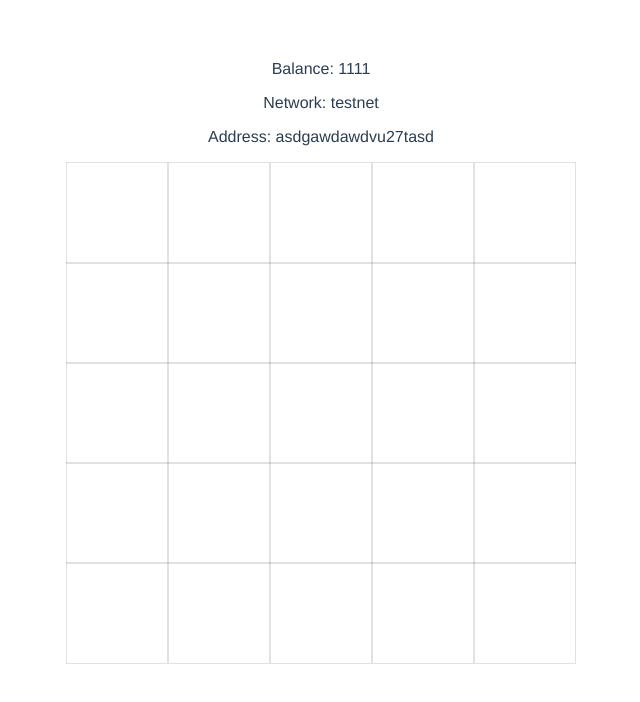
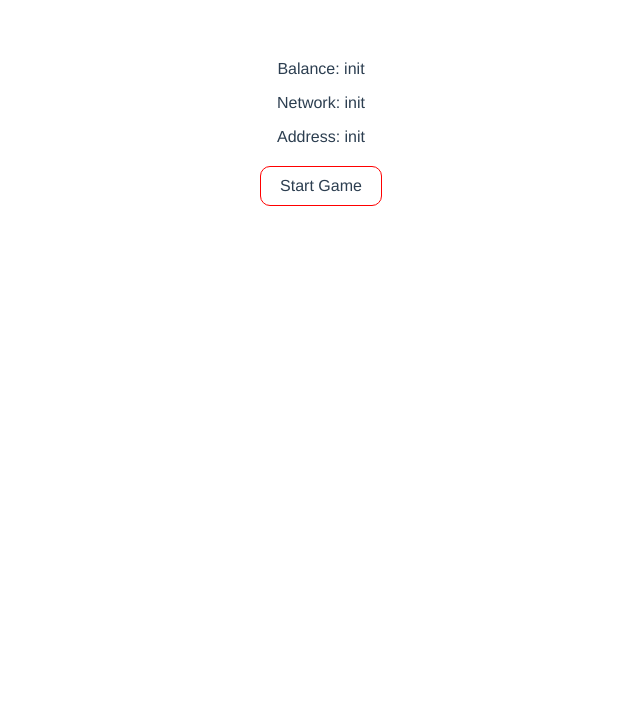
Before and after one commit to zksnake/zksnake-ui, a Vue app: page / in a window 1280 px wide. Shown: the top 702 px of the page, without its empty margins (319-959 px from the left). Built offline with nearby package versions, Linux system fonts and the light colour scheme.

Commit message:
setup wallet

```diff
--- a/src/components/HelloWorld.vue
+++ b/src/components/HelloWorld.vue
@@ -10,7 +10,7 @@
         <crossIcon class="icon" v-if="!setupGame&&!cells[x][y] && !canClick(x,y, curPlayer)" style="opacity: 0.1; "></crossIcon>
       </div>
     </div>
-    <!-- <div class="end" @click="endGame">End Game</div> -->
+    <div class="end" v-if="!wallet.client" @click="setUp">Start Game</div>
   </div>
 </template>
 
@@ -19,7 +19,7 @@
 import crossIcon from '../icons/cross.vue'
 import boomIcon from '../icons/boom.vue'
 import WalletInfo from './WalletInfo.vue'
-import { web3, SensiletWallet } from '../web3'
+import { web3, SensiletWallet, Network } from '../web3'
 
 export default {
   components: {
@@ -45,11 +45,16 @@ export default {
       wallet: {
         balance: 'init',
         network: 'init',
-        address: 'init'
+        address: 'init',
+        client: null
       }
     }
   },
   mounted () {
+    // this.setUp()
+  },
+  methods: {
+    async setUp () {
       // listen message
 
       const cells = [
@@ -63,17 +68,38 @@ export default {
 
       // TODO 初始化链
       // construct wallet
+
       const wallet = new SensiletWallet()
       web3.setWallet(wallet)
-    console.log(wallet.network)
-    // example to display wallet balance
+      const isConnected = await web3.wallet.isConnected()
+
+      if (isConnected) {
+        const n = await wallet.getNetwork()
+
+        if (n === Network.Mainnet) {
+          alert("your sensilet wallet's network is mainnet, switch to testnet before playing.")
+          return
+        }
+
+        web3.setWallet(new SensiletWallet(n))
+      } else {
+        try {
+          const res = await web3.wallet.requestAccount('zksnake')
+          if (!res) {
+            throw new Error('no response')
+          }
+        } catch (error) {
+          console.error('requestAccount error', error)
+        }
+      }
+      console.log(wallet)
       this.wallet = {
-      balance: '1111',
+        balance: (await wallet.sensilet.getBsvBalance()).balance.total,
         network: wallet.network,
-      address: 'asdgawdawdvu27tasd'
+        address: await wallet.sensilet.getAddress(),
+        client: wallet
       }
     },
-  methods: {
     click (x, y) {
       // setup game
       if (this.setupGame) {
```
Lines whose indentation alone changed are shown as unchanged.
